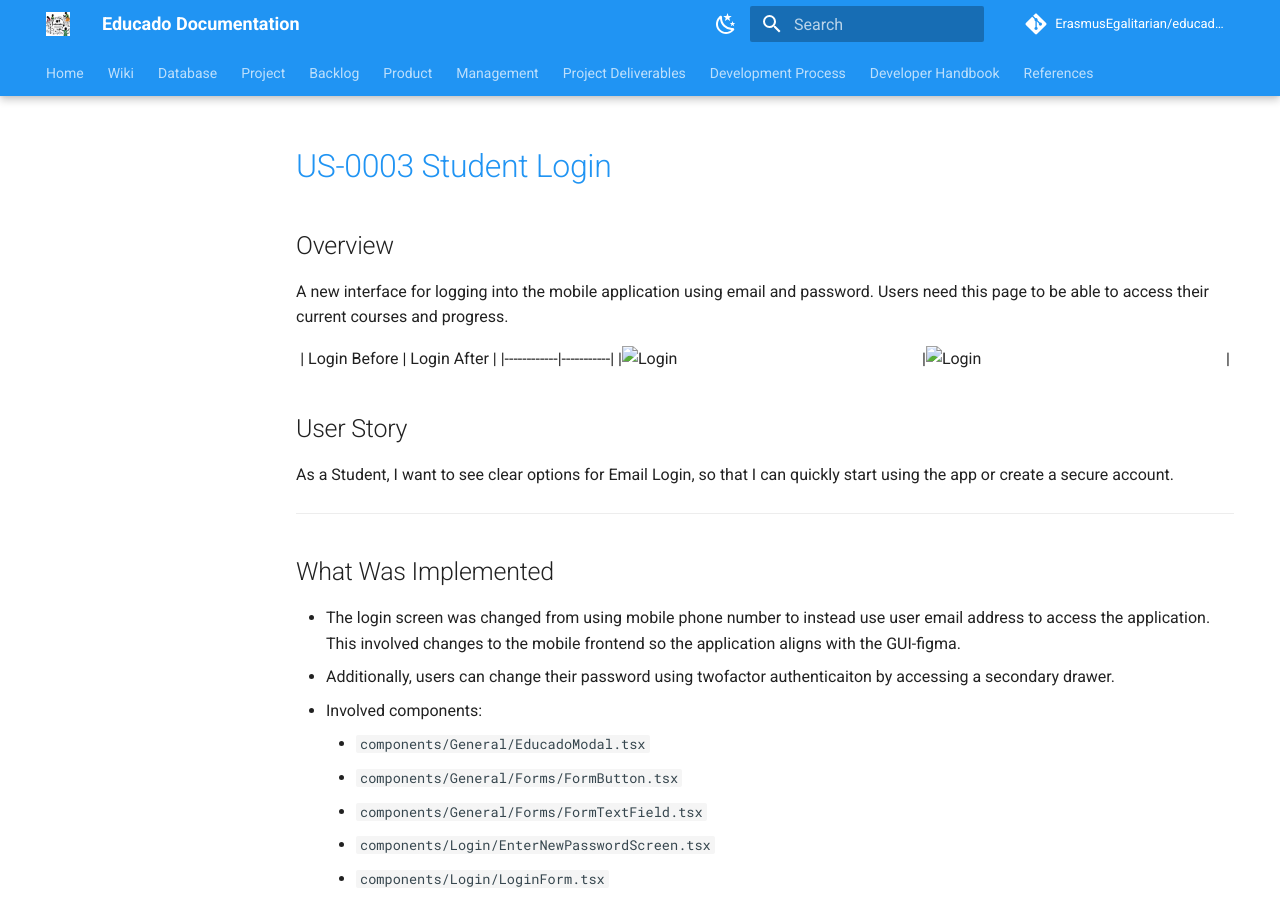
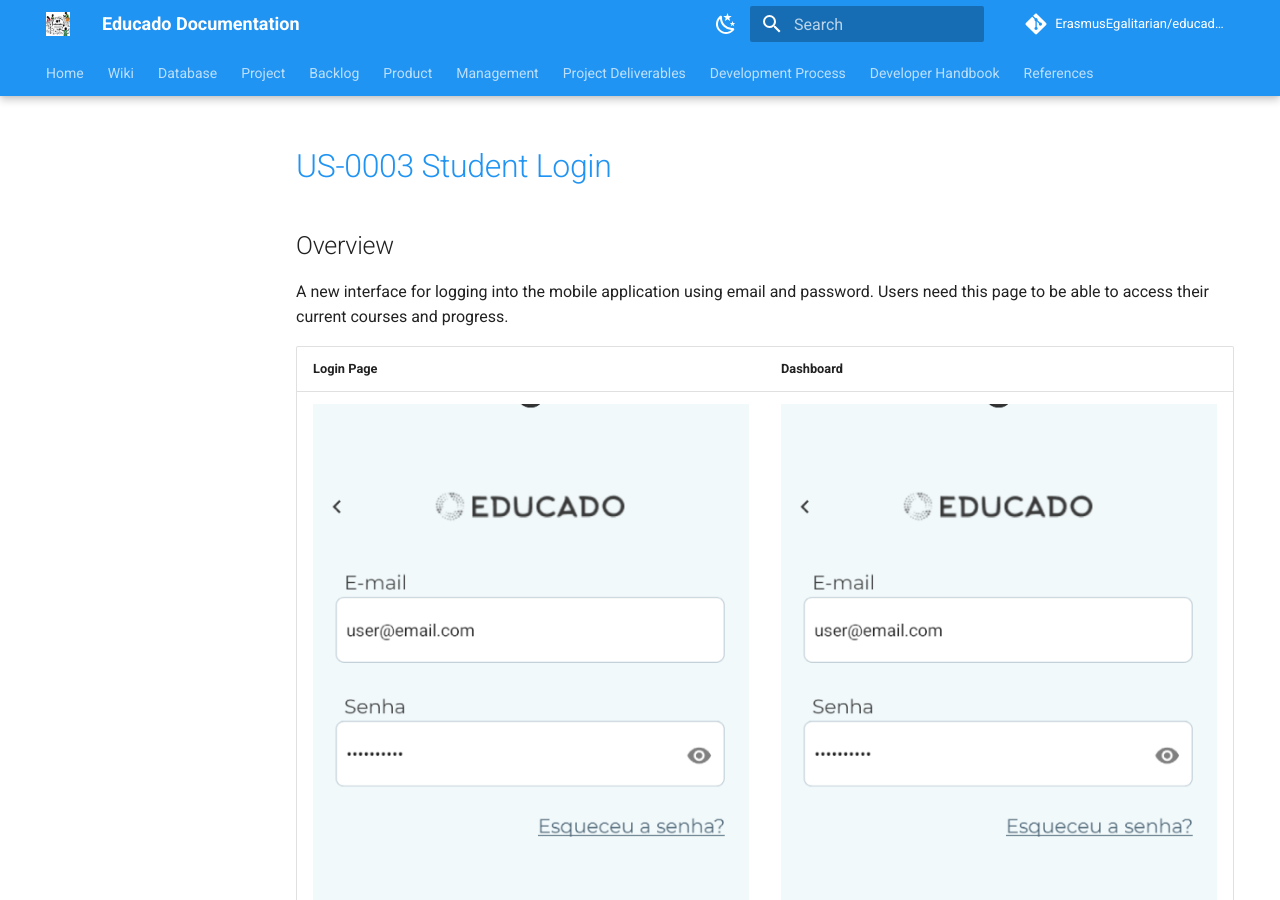
Before and after one commit to ErasmusEgalitarian/educado-docs, an MkDocs documentation site: the page built from docs/deliverables/mobile/PBI-Implement-Student-Login-Interface.md, in a window 1280 px wide and 900 px high. Built offline with MkDocs 1.6.1 and Material for MkDocs 9.7.7, drawn with Linux system fonts in a browser that asks for light colours; comment, search, counter and statistics services are not loaded.

Commit message:
pure markdown table

```diff
--- a/docs/deliverables/mobile/PBI-Implement-Student-Login-Interface.md
+++ b/docs/deliverables/mobile/PBI-Implement-Student-Login-Interface.md
@@ -4,13 +4,10 @@
 A new interface for logging into the mobile application using email and password.
 Users need this page to be able to access their current courses and progress.
 
-<div style="display: flex; justify-content: center; align-items: center;">
 
-| Login Before | Login After |
+| Login Page | Dashboard |
 |------------|-----------|
-| <img src="../../assets/2025/Software/deliverables/US-0003/login_new.png" alt="Login" width="300"> | <img src="../../assets/2025/Software/deliverables/US-0003/login_new.png" alt="Login" width="300"> |
-
-</div>
+| ![Login](../../assets/2025/Software/deliverables/US-0003/login_new.png) | ![Dashboard Test](../../assets/2025/Software/deliverables/US-0003/login_new.png) |
 
 ## User Story
 As a Student, I want to see clear options for Email Login, so that I can quickly start using the app or create a secure account.
```
